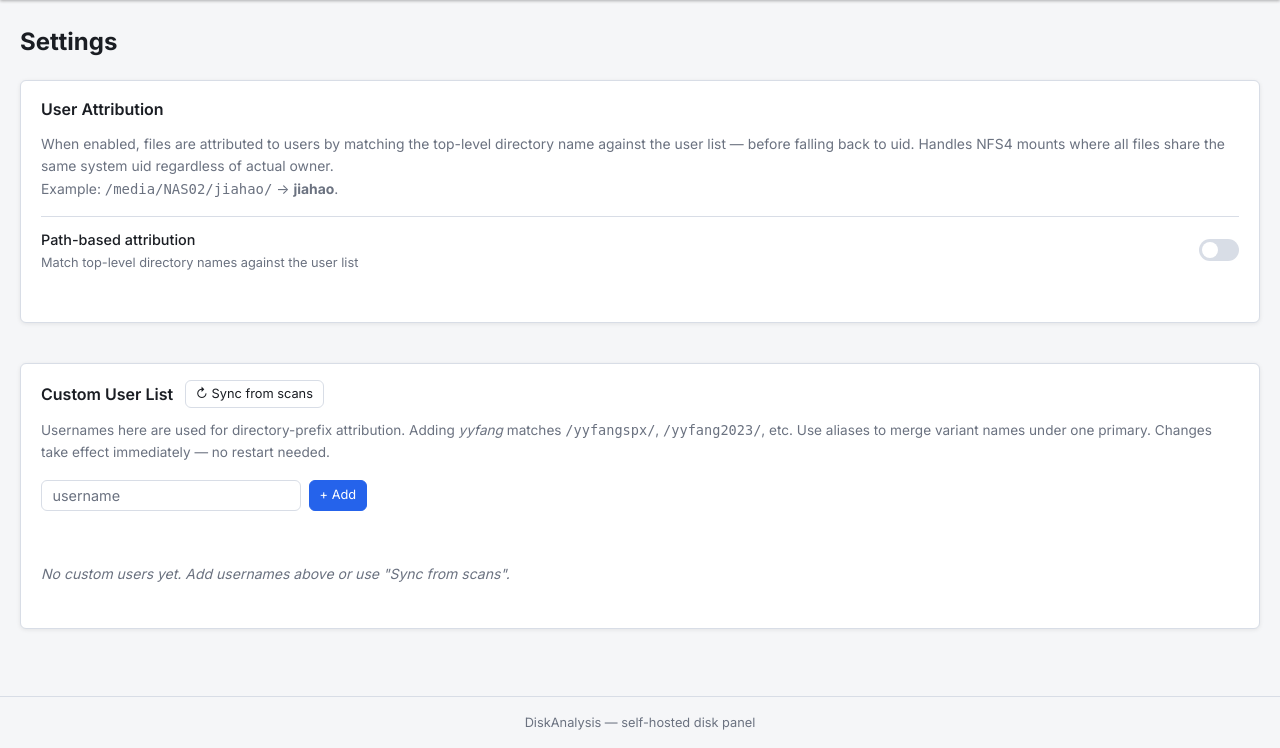
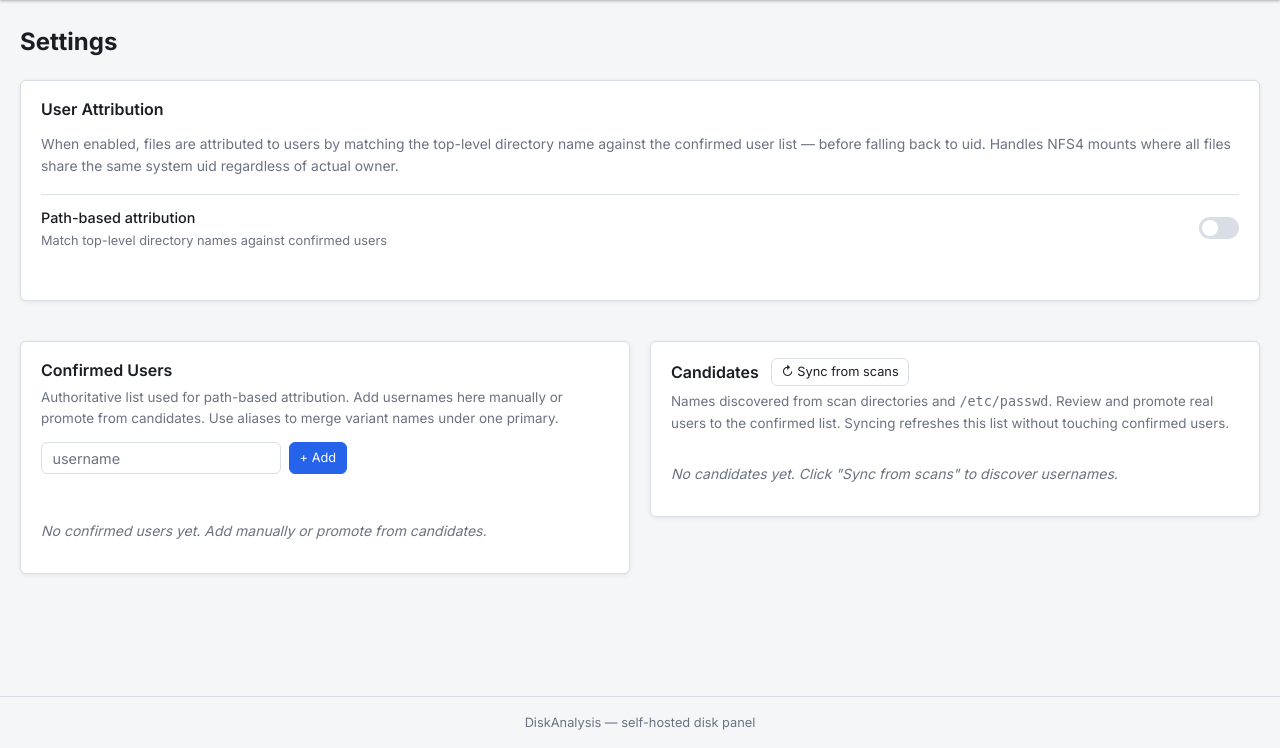
Before and after one commit to raytions/diskanalysis, a FastAPI app: page /settings in a window 1280 px wide. Shown: the part 52-800 px from the top of the page. Run offline with FastAPI, Linux system fonts and the light colour scheme; parts of the project's set-up code (start-up, migrations or seed data) failed here and were passed over.

Commit message:
Split user list into Confirmed + Candidates; fix delete button visibility
Settings page:
- Confirmed Users: authoritative list used for attribution; add/alias/delete
- Candidates: populated by Sync from scans only, no effect on attribution
- Sync now writes to user_candidates table and skips names already in confirmed
- Promote action moves candidates → confirmed; Dismiss removes from candidates
- New DB table: user_candidates (id, username, created_at)
- No checkboxes — row highlight (click/shift-click) for multi-select
- Two-column grid layout (stacks below 900px)

Mounts & Scans pages:
- Delete button always visible at fixed position, disabled (gray) when nothing selected
- Selection count label uses visibility:hidden instead of display:none to hold layout

```diff
--- a/app/templates/settings.html
+++ b/app/templates/settings.html
@@ -14,16 +14,14 @@
     <h2>User Attribution</h2>
     <p style="color:var(--text-dim);font-size:.87rem;margin-bottom:1rem;line-height:1.6;">
       When enabled, files are attributed to users by matching the top-level directory name
-      against the user list — before falling back to uid. Handles NFS4 mounts where all
-      files share the same system uid regardless of actual owner.
-      <br>Example: <code>/media/NAS02/jiahao/</code> → <strong>jiahao</strong>.
+      against the confirmed user list — before falling back to uid. Handles NFS4 mounts
+      where all files share the same system uid regardless of actual owner.
     </p>
-
     {% if can_admin %}
     <div class="setting-row">
       <div>
         <div class="setting-label">Path-based attribution</div>
-        <div class="setting-hint">Match top-level directory names against the user list</div>
+        <div class="setting-hint">Match top-level directory names against confirmed users</div>
       </div>
       <label class="toggle-switch">
         <input type="checkbox" id="path-attr-toggle" {% if path_user_attribution %}checked{% endif %}
@@ -45,38 +43,34 @@
     {% endif %}
   </section>
 
-  <!-- ── Custom User List ─────────────────────────────────────── -->
-  <section class="card" id="user-list-card">
-    <div style="display:flex;align-items:center;gap:.75rem;flex-wrap:wrap;margin-bottom:.75rem;">
-      <h2 style="margin:0;">Custom User List</h2>
-      {% if can_admin %}
-      <button class="btn btn-sm" onclick="syncFromScans()" id="sync-btn">&#8635; Sync from scans</button>
-      {% endif %}
-    </div>
-    <p style="color:var(--text-dim);font-size:.85rem;margin-bottom:1rem;line-height:1.6;">
-      Usernames here are used for directory-prefix attribution. Adding <em>yyfang</em> matches
-      <code>/yyfangspx/</code>, <code>/yyfang2023/</code>, etc. Use aliases to merge variant
-      names under one primary. Changes take effect immediately — no restart needed.
+  <!-- ── User panels (side by side) ──────────────────────────── -->
+  <div class="user-panels">
+
+    <!-- ── Confirmed Users ──────────────────────────────────── -->
+    <section class="card" id="confirmed-panel">
+      <h2 style="margin-bottom:.35rem;">Confirmed Users</h2>
+      <p style="color:var(--text-dim);font-size:.84rem;margin-bottom:.9rem;line-height:1.5;">
+        Authoritative list used for path-based attribution. Add usernames here manually or
+        promote from candidates. Use aliases to merge variant names under one primary.
       </p>
 
       {% if can_admin %}
-    <!-- Add row -->
-    <div style="display:flex;gap:.5rem;margin-bottom:.75rem;">
+      <div style="display:flex;gap:.5rem;margin-bottom:.6rem;">
         <input type="text" id="new-user" placeholder="username" class="settings-input"
                onkeydown="if(event.key==='Enter')addUser()" />
         <button class="btn btn-primary btn-sm" onclick="addUser()">+ Add</button>
       </div>
-    <div id="add-msg" style="font-size:.82rem;margin-bottom:.5rem;min-height:1.2em;"></div>
+      <div id="add-msg" style="font-size:.82rem;margin-bottom:.4rem;min-height:1.1em;"></div>
 
-    <!-- Selection action bar (hidden until rows are selected) -->
-    <div id="sel-bar" class="sel-bar" style="display:none;">
-      <span id="sel-count" style="font-weight:600;"></span>
+      <!-- Confirmed selection bar -->
+      <div id="csel-bar" class="sel-bar" style="display:none;">
+        <span id="csel-count" style="font-weight:600;"></span>
         <span style="flex:1;"></span>
         <button class="btn btn-sm" id="alias-btn" onclick="openAliasPanel()" style="display:none;">&#10697; Alias</button>
-      <button class="btn btn-danger btn-sm" onclick="bulkDelete()">&#128465; Delete</button>
+        <button class="btn btn-danger btn-sm" onclick="bulkDeleteConfirmed()">&#128465; Delete</button>
       </div>
 
-    <!-- Alias panel (hidden until alias action) -->
+      <!-- Alias panel -->
       <div id="alias-panel" class="alias-panel" style="display:none;">
         <div style="font-size:.87rem;font-weight:600;margin-bottom:.5rem;">Select primary username:</div>
         <div id="alias-radio-list" style="display:flex;flex-direction:column;gap:.35rem;margin-bottom:.75rem;"></div>
@@ -88,42 +82,90 @@
       </div>
       {% endif %}
 
-    <!-- Table -->
-    <div id="user-list-wrap">
+      <div class="table-wrapper" id="confirmed-wrap">
         {% if users %}
-    <div class="table-wrapper">
-    <table class="data-table" id="users-table">
+        <table class="data-table sel-table" id="confirmed-table">
           <thead>
             <tr>
-          {% if can_admin %}<th style="width:36px;"><input type="checkbox" id="check-all" onchange="toggleAll(this.checked)"></th>{% endif %}
               <th>Username</th>
               <th>Aliases</th>
-          <th>Added</th>
+              <th style="white-space:nowrap;">Added</th>
             </tr>
           </thead>
-      <tbody id="users-tbody">
+          <tbody id="confirmed-tbody">
             {% for u in users %}
-        <tr id="row-{{ u.username }}" data-name="{{ u.username }}" onclick="{% if can_admin %}handleRowClick(event, this){% endif %}" {% if can_admin %}style="cursor:pointer;"{% endif %}>
-          {% if can_admin %}<td style="text-align:center;vertical-align:middle;" onclick="event.stopPropagation();if(event.target.tagName!=='INPUT')toggleRow(this.parentElement);"><input type="checkbox" class="row-check" onchange="this.closest('tr').classList.toggle('row-selected',this.checked);updateSelBar()"></td>{% endif %}
+            <tr id="crow-{{ u.username }}" data-name="{{ u.username }}"
+                {% if can_admin %}onclick="rowClick(event,'confirmed',this)"{% endif %}
+                {% if can_admin %}class="selectable-row"{% endif %}>
               <td><code style="font-size:.85rem;">{{ u.username }}</code></td>
               <td>
                 {% for alias in u.aliases %}
                 <span class="alias-tag">{{ alias }}</span>
                 {% endfor %}
               </td>
-          <td class="dimmed" style="font-size:.8rem;white-space:nowrap;">{{ u.created_at or '—' }}</td>
+              <td class="dimmed" style="font-size:.79rem;white-space:nowrap;">{{ u.created_at or '—' }}</td>
             </tr>
             {% endfor %}
           </tbody>
         </table>
-    </div>
         {% else %}
-    <p class="empty" id="empty-msg">No custom users yet. Add usernames above or use "Sync from scans".</p>
+        <p class="empty" id="confirmed-empty">No confirmed users yet. Add manually or promote from candidates.</p>
         {% endif %}
       </div>
+    </section>
 
-    <div id="sync-result" style="margin-top:.75rem;"></div>
+    <!-- ── Candidates ─────────────────────────────────────────── -->
+    <section class="card" id="candidates-panel">
+      <div style="display:flex;align-items:center;gap:.75rem;flex-wrap:wrap;margin-bottom:.35rem;">
+        <h2 style="margin:0;">Candidates</h2>
+        {% if can_admin %}
+        <button class="btn btn-sm" onclick="syncFromScans()" id="sync-btn">&#8635; Sync from scans</button>
+        {% endif %}
+      </div>
+      <p style="color:var(--text-dim);font-size:.84rem;margin-bottom:.9rem;line-height:1.5;">
+        Names discovered from scan directories and <code>/etc/passwd</code>. Review and promote
+        real users to the confirmed list. Syncing refreshes this list without touching confirmed users.
+      </p>
+
+      {% if can_admin %}
+      <!-- Candidates selection bar -->
+      <div id="ksel-bar" class="sel-bar sel-bar-candidates" style="display:none;">
+        <span id="ksel-count" style="font-weight:600;"></span>
+        <span style="flex:1;"></span>
+        <button class="btn btn-sm" onclick="promoteSelected()">&#10003; Add to Confirmed</button>
+        <button class="btn btn-danger btn-sm" onclick="dismissSelected()">&#10005; Dismiss</button>
+      </div>
+      {% endif %}
+
+      <div id="sync-result" style="margin-bottom:.5rem;"></div>
+
+      <div class="table-wrapper" id="candidates-wrap">
+        {% if candidates %}
+        <table class="data-table sel-table" id="candidates-table">
+          <thead>
+            <tr>
+              <th>Username</th>
+              <th style="white-space:nowrap;">Discovered</th>
+            </tr>
+          </thead>
+          <tbody id="candidates-tbody">
+            {% for c in candidates %}
+            <tr id="krow-{{ c.username }}" data-name="{{ c.username }}"
+                {% if can_admin %}onclick="rowClick(event,'candidates',this)"{% endif %}
+                {% if can_admin %}class="selectable-row"{% endif %}>
+              <td><code style="font-size:.85rem;">{{ c.username }}</code></td>
+              <td class="dimmed" style="font-size:.79rem;white-space:nowrap;">{{ c.created_at or '—' }}</td>
+            </tr>
+            {% endfor %}
+          </tbody>
+        </table>
+        {% else %}
+        <p class="empty" id="candidates-empty">No candidates yet. Click "Sync from scans" to discover usernames.</p>
+        {% endif %}
+      </div>
     </section>
+
+  </div><!-- /.user-panels -->
 
 </div>
 
@@ -139,10 +181,10 @@
 .toggle-switch input:checked + .toggle-slider { background:var(--accent); }
 .toggle-switch input:checked + .toggle-slider::before { transform:translateX(18px); }
 
-/* ── Input (dark-mode fix) ── */
+/* ── Dark-mode input ── */
 .settings-input {
   flex: 1;
-  max-width: 260px;
+  max-width: 240px;
   padding: .4rem .65rem;
   border: 1px solid var(--border);
   border-radius: var(--radius);
@@ -153,6 +195,23 @@
 }
 .settings-input::placeholder { color: var(--text-dim); }
 .settings-input:focus { outline: 2px solid var(--accent); outline-offset: -1px; }
+
+/* ── Side-by-side panels ── */
+.user-panels {
+  display: grid;
+  grid-template-columns: 1fr 1fr;
+  gap: 1.25rem;
+  align-items: start;
+}
+@media (max-width: 900px) {
+  .user-panels { grid-template-columns: 1fr; }
+}
+
+/* ── Row selection (no checkboxes) ── */
+.sel-table tbody tr.selectable-row { cursor: pointer; user-select: none; }
+.sel-table tbody tr.selectable-row:hover { background: var(--surface2); }
+.sel-table tbody tr.row-selected { background: #dbeafe !important; }
+[data-theme="dark"] .sel-table tbody tr.row-selected { background: #1e3a5f !important; }
 
 /* ── Selection bar ── */
 .sel-bar {
@@ -169,6 +228,7 @@
 .sel-bar .btn { background:rgba(255,255,255,.2);border-color:rgba(255,255,255,.4);color:#fff; }
 .sel-bar .btn:hover { background:rgba(255,255,255,.3); }
 .sel-bar .btn-danger { background:rgba(220,38,38,.8);border-color:rgba(220,38,38,.9); }
+.sel-bar-candidates { background: #059669; }
 
 /* ── Alias panel ── */
 .alias-panel {
@@ -193,89 +253,91 @@
   margin-right: .2rem;
   font-family: monospace;
 }
-
-/* ── Row selected ── */
-#users-table tbody tr.row-selected { background: #eff6ff !important; }
-[data-theme="dark"] #users-table tbody tr.row-selected { background: #1e3a5f !important; }
 </style>
 
 <script>
-// ── Multi-select state ─────────────────────────────────
-let _lastClicked = null;
+// ── Per-table selection state ──────────────────────────────────
+const _sel = { confirmed: new Set(), candidates: new Set() };
+let _lastClicked = { confirmed: null, candidates: null };
 
-function handleRowClick(e, row) {
-  if (e.target.tagName === 'INPUT') return;
-  if (e.shiftKey && _lastClicked) {
-    const rows = [...document.querySelectorAll('#users-tbody tr')];
-    const a = rows.indexOf(_lastClicked), b = rows.indexOf(row);
+function rowClick(e, which, row) {
+  const rows = [...document.querySelectorAll(`#${which === 'confirmed' ? 'confirmed' : 'candidates'}-tbody tr`)];
+  const name = row.dataset.name;
+
+  if (e.shiftKey && _lastClicked[which]) {
+    const a = rows.indexOf(_lastClicked[which]), b = rows.indexOf(row);
     const [lo, hi] = a < b ? [a, b] : [b, a];
-    rows.slice(lo, hi + 1).forEach(r => { r.querySelector('.row-check').checked = true; r.classList.add('row-selected'); });
+    rows.slice(lo, hi + 1).forEach(r => {
+      _sel[which].add(r.dataset.name);
+      r.classList.add('row-selected');
+    });
   } else {
-    toggleRow(row);
-    _lastClicked = row;
+    if (_sel[which].has(name)) {
+      _sel[which].delete(name);
+      row.classList.remove('row-selected');
+    } else {
+      _sel[which].add(name);
+      row.classList.add('row-selected');
     }
-  updateSelBar();
+    _lastClicked[which] = row;
+  }
+  updateSelBar(which);
 }
 
-function toggleRow(row) {
-  const cb = row.querySelector('.row-check');
-  cb.checked = !cb.checked;
-  row.classList.toggle('row-selected', cb.checked);
-}
-
-function toggleAll(checked) {
-  document.querySelectorAll('#users-tbody tr').forEach(row => {
-    row.querySelector('.row-check').checked = checked;
-    row.classList.toggle('row-selected', checked);
-  });
-  updateSelBar();
-}
-
-function getSelected() {
-  return [...document.querySelectorAll('#users-tbody tr.row-selected')].map(r => r.dataset.name);
-}
-
-function updateSelBar() {
-  const sel = getSelected();
-  const bar = document.getElementById('sel-bar');
+function updateSelBar(which) {
+  if (which === 'confirmed') {
+    const bar = document.getElementById('csel-bar');
     const aliasBtn = document.getElementById('alias-btn');
-  if (sel.length > 0) {
+    if (_sel.confirmed.size > 0) {
       bar.style.display = 'flex';
-    document.getElementById('sel-count').textContent = sel.length + ' selected';
-    aliasBtn.style.display = sel.length >= 2 ? '' : 'none';
+      document.getElementById('csel-count').textContent = _sel.confirmed.size + ' selected';
+      aliasBtn.style.display = _sel.confirmed.size >= 2 ? '' : 'none';
     } else {
       bar.style.display = 'none';
       closeAliasPanel();
     }
-  // Sync check-all state
-  const allCbs = document.querySelectorAll('#users-tbody .row-check');
-  const checkedCbs = document.querySelectorAll('#users-tbody .row-check:checked');
-  const ca = document.getElementById('check-all');
-  if (ca) { ca.checked = allCbs.length > 0 && checkedCbs.length === allCbs.length; ca.indeterminate = checkedCbs.length > 0 && checkedCbs.length < allCbs.length; }
+  } else {
+    const bar = document.getElementById('ksel-bar');
+    if (_sel.candidates.size > 0) {
+      bar.style.display = 'flex';
+      document.getElementById('ksel-count').textContent = _sel.candidates.size + ' selected';
+    } else {
+      bar.style.display = 'none';
+    }
+  }
 }
 
-// ── Bulk delete ────────────────────────────────────────
-async function bulkDelete() {
-  const names = getSelected();
+function clearSelection(which) {
+  _sel[which].forEach(name => {
+    const prefix = which === 'confirmed' ? 'crow-' : 'krow-';
+    const r = document.getElementById(prefix + name);
+    if (r) r.classList.remove('row-selected');
+  });
+  _sel[which].clear();
+  updateSelBar(which);
+}
+
+// ── Confirmed: bulk delete ─────────────────────────────────────
+async function bulkDeleteConfirmed() {
+  const names = [..._sel.confirmed];
   if (!names.length) return;
-  if (!confirm(`Delete ${names.length} user(s)?`)) return;
+  if (!confirm(`Delete ${names.length} confirmed user(s)?`)) return;
   try {
     const r = await fetch('/api/settings/users', {
-      method: 'DELETE',
-      headers: {'Content-Type':'application/json'},
+      method: 'DELETE', headers: {'Content-Type':'application/json'},
       body: JSON.stringify({usernames: names}),
     });
     const j = await r.json();
     if (j.ok) {
-      names.forEach(n => { const row = document.getElementById('row-' + n); if (row) row.remove(); });
-      updateSelBar();
+      names.forEach(n => { const row = document.getElementById('crow-' + n); if (row) row.remove(); });
+      clearSelection('confirmed');
     } else { alert('Error: ' + (j.error || 'delete failed')); }
   } catch(e) { alert(e.message); }
 }
 
-// ── Alias ──────────────────────────────────────────────
+// ── Confirmed: alias ───────────────────────────────────────────
 function openAliasPanel() {
-  const names = getSelected();
+  const names = [..._sel.confirmed];
   if (names.length < 2) return;
   const panel = document.getElementById('alias-panel');
   const list = document.getElementById('alias-radio-list');
@@ -292,14 +354,13 @@ function closeAliasPanel() {
 
 async function confirmAlias() {
   const primary = document.querySelector('input[name="alias-primary"]:checked')?.value;
-  const names = getSelected();
+  const names = [..._sel.confirmed];
   if (!primary || names.length < 2) return;
   const msg = document.getElementById('alias-msg');
   msg.textContent = 'Saving…';
   try {
     const r = await fetch('/api/settings/users/alias', {
-      method: 'POST',
-      headers: {'Content-Type':'application/json'},
+      method: 'POST', headers: {'Content-Type':'application/json'},
       body: JSON.stringify({names, primary}),
     });
     const j = await r.json();
@@ -312,7 +373,7 @@ async function confirmAlias() {
   } catch(e) { msg.textContent = '✗ ' + e.message; }
 }
 
-// ── Add user ───────────────────────────────────────────
+// ── Confirmed: add user ────────────────────────────────────────
 async function addUser() {
   const input = document.getElementById('new-user');
   const name = input.value.trim();
@@ -327,8 +388,8 @@ async function addUser() {
     if (j.ok) {
       input.value = '';
       msg.style.color = 'var(--green)';
-      msg.textContent = '✓ Added "' + name + '". Reload the By User tab to see results.';
-      appendUserRow(name);
+      msg.textContent = '✓ Added "' + name + '".';
+      appendConfirmedRow(name);
     } else {
       msg.style.color = 'var(--danger)';
       msg.textContent = '✗ ' + (j.error || 'Add failed');
@@ -336,26 +397,57 @@ async function addUser() {
   } catch(e) { msg.style.color='var(--danger)'; msg.textContent='✗ '+e.message; }
 }
 
-function appendUserRow(name) {
-  const emptyMsg = document.getElementById('empty-msg');
-  if (emptyMsg) { location.reload(); return; }
-  const tbody = document.getElementById('users-tbody');
+function appendConfirmedRow(name) {
+  const empty = document.getElementById('confirmed-empty');
+  if (empty) { location.reload(); return; }
+  const tbody = document.getElementById('confirmed-tbody');
   if (!tbody) { location.reload(); return; }
   const tr = document.createElement('tr');
-  tr.id = 'row-' + name;
+  tr.id = 'crow-' + name;
   tr.dataset.name = name;
-  tr.style.cursor = 'pointer';
-  tr.setAttribute('onclick', 'handleRowClick(event, this)');
-  tr.innerHTML = `
-    <td style="text-align:center;vertical-align:middle;" onclick="event.stopPropagation();if(event.target.tagName!=='INPUT')toggleRow(this.parentElement);"><input type="checkbox" class="row-check" onchange="this.closest('tr').classList.toggle('row-selected',this.checked);updateSelBar()"></td>
-    <td><code style="font-size:.85rem;">${esc(name)}</code></td>
-    <td></td>
-    <td class="dimmed" style="font-size:.8rem;white-space:nowrap;">just now</td>
-  `;
+  tr.className = 'selectable-row';
+  tr.setAttribute('onclick', `rowClick(event,'confirmed',this)`);
+  tr.innerHTML = `<td><code style="font-size:.85rem;">${esc(name)}</code></td><td></td><td class="dimmed" style="font-size:.79rem;white-space:nowrap;">just now</td>`;
   tbody.appendChild(tr);
 }
 
-// ── Sync from scans ────────────────────────────────────
+// ── Candidates: promote ────────────────────────────────────────
+async function promoteSelected() {
+  const names = [..._sel.candidates];
+  if (!names.length) return;
+  try {
+    const r = await fetch('/api/settings/candidates/promote', {
+      method: 'POST', headers: {'Content-Type':'application/json'},
+      body: JSON.stringify({usernames: names}),
+    });
+    const j = await r.json();
+    if (j.ok) {
+      document.getElementById('sync-result').innerHTML =
+        `<div class="success-banner">✓ Promoted ${names.length} user(s) to confirmed. Reloading…</div>`;
+      setTimeout(() => location.reload(), 900);
+    } else { alert('Error: ' + (j.error || 'promote failed')); }
+  } catch(e) { alert(e.message); }
+}
+
+// ── Candidates: dismiss ────────────────────────────────────────
+async function dismissSelected() {
+  const names = [..._sel.candidates];
+  if (!names.length) return;
+  if (!confirm(`Dismiss ${names.length} candidate(s)?`)) return;
+  try {
+    const r = await fetch('/api/settings/candidates', {
+      method: 'DELETE', headers: {'Content-Type':'application/json'},
+      body: JSON.stringify({usernames: names}),
+    });
+    const j = await r.json();
+    if (j.ok) {
+      names.forEach(n => { const row = document.getElementById('krow-' + n); if (row) row.remove(); });
+      clearSelection('candidates');
+    } else { alert('Error: ' + (j.error || 'dismiss failed')); }
+  } catch(e) { alert(e.message); }
+}
+
+// ── Sync from scans ────────────────────────────────────────────
 async function syncFromScans() {
   const btn = document.getElementById('sync-btn');
   const res = document.getElementById('sync-result');
@@ -366,8 +458,8 @@ async function syncFromScans() {
     const j = await r.json();
     if (j.ok) {
       const {candidates, added} = j.data;
-      res.innerHTML = `<div class="success-banner">✓ Found ${candidates} candidates — added ${added} new entries. Review the list and remove dataset names that are not real users. Then reload the By User tab.</div>`;
-      if (added > 0) setTimeout(() => location.reload(), 2000);
+      res.innerHTML = `<div class="success-banner">✓ Found ${candidates} names — added ${added} new candidate(s). Review and promote real users to confirmed.</div>`;
+      if (added > 0) setTimeout(() => location.reload(), 1800);
     } else {
       res.innerHTML = `<div class="error-banner">✗ ${j.error || 'Sync failed'}</div>`;
     }
@@ -375,7 +467,7 @@ async function syncFromScans() {
   btn.disabled = false; btn.textContent = '↻ Sync from scans';
 }
 
-// ── Settings toggle ────────────────────────────────────
+// ── Attribution toggle ─────────────────────────────────────────
 async function saveToggle(enabled) {
   const msg = document.getElementById('toggle-msg');
   msg.textContent = 'Saving…'; msg.style.color = 'var(--text-dim)';
--- a/app/web/routes_pages.py
+++ b/app/web/routes_pages.py
@@ -147,11 +147,15 @@ def settings_page(request: Request, db: Session = Depends(get_db)):
         users = conn.execute(text(
             "SELECT username, aliases, created_at FROM custom_users ORDER BY username"
         )).fetchall()
+        candidates = conn.execute(text(
+            "SELECT username, created_at FROM user_candidates ORDER BY username"
+        )).fetchall()
     return _tr(request, "settings.html", {
         "path_user_attribution": path_attr,
         "users": [{"username": r[0],
                    "aliases": [a.strip() for a in (r[1] or "").split(",") if a.strip()],
                    "created_at": r[2]} for r in users],
+        "candidates": [{"username": r[0], "created_at": r[1]} for r in candidates],
     })
 
 
```
Also changed, not shown: app/api/routes_settings.py (+65 -11 lines), app/db.py (+10 -0 lines), app/templates/mounts.html (+6 -5 lines), app/templates/scans.html (+6 -5 lines). Lines whose indentation alone changed are shown as unchanged.
